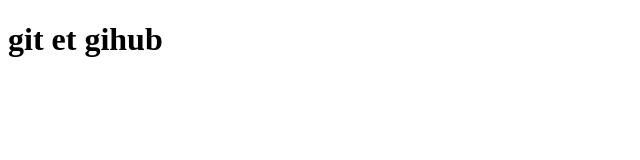
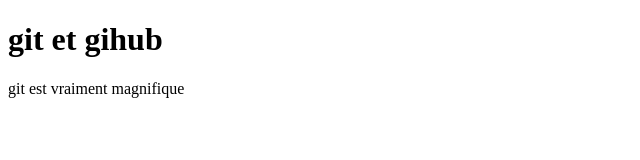
Before and after one commit to philipvidal/projet, a plain HTML site: page index.html in a window 1280 px wide. Shown: the whole page, without its empty margins (0-640 px from the left). Drawn offline with Linux system fonts and the light colour scheme.

Commit message:
ajout d un paragraphe

```diff
--- a/index.html
+++ b/index.html
@@ -5,6 +5,7 @@
 </head>
 <body>
 	<h1>git et gihub</h1>
+	<p>git est vraiment magnifique</p>
 
 </body>
 </html>
```
